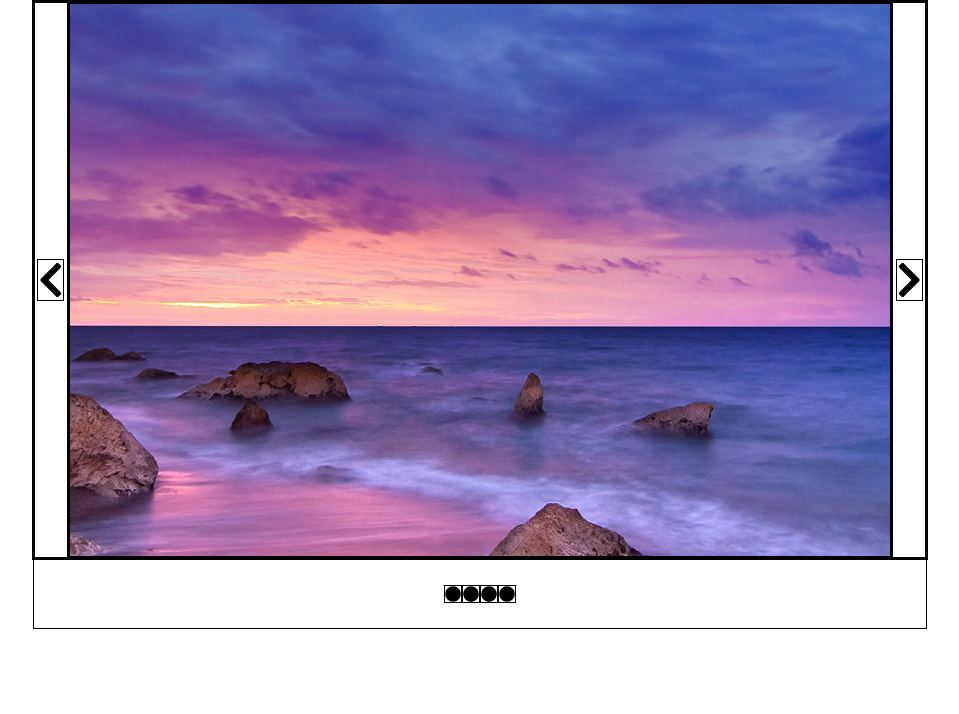
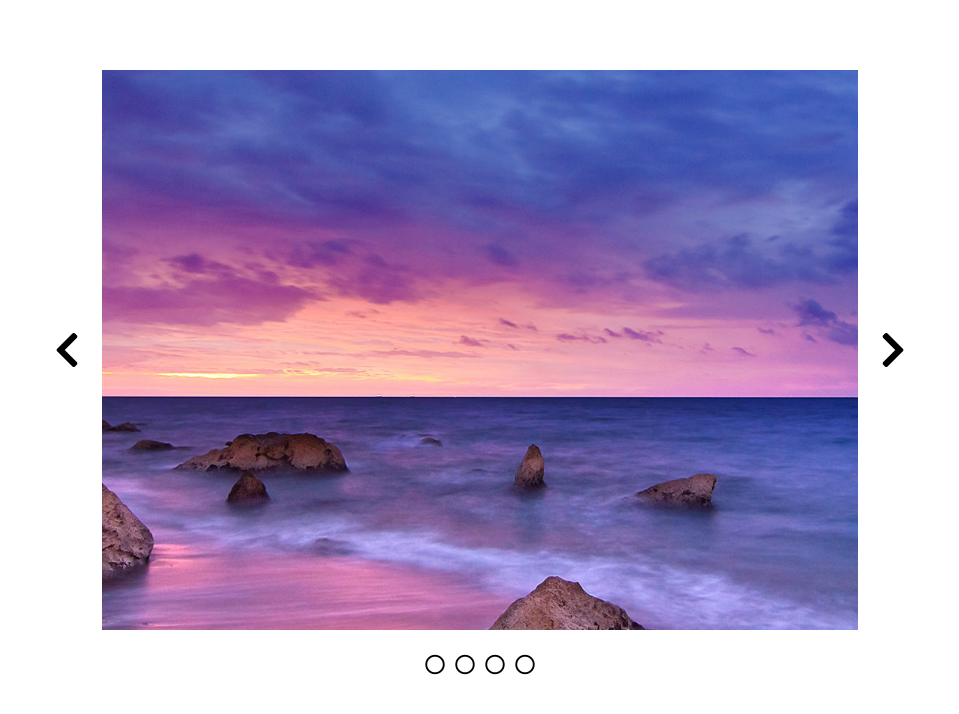
Before and after one commit to robertoattanasio/vue-slider, a plain HTML site: page index.html in a window 1280 px wide. Shown: the whole page, without its empty margins (160-1119 px from the left). Drawn offline with nearby package versions, Linux system fonts and the light colour scheme.

Commit message:
Esercizio base completato

```diff
--- a/index.html
+++ b/index.html
@@ -13,23 +13,22 @@
     <title>VUE Slider</title>
 </head>
 
-<body class="debug">
+<body class="">
 
     <div class="slider">
 
         <div id="root" class="main_wrapper">
-            <div class="arrow_left"><i class="fas fa-chevron-left"></i></div>
+            <div @click="prevImg" class="arrow_left"><i class="fas fa-chevron-left"></i></div>
             <div class="images">
-                <img src="img/img_1.jpg" alt="">
-
+                <img :src="images[counter]" alt="Images">
             </div>
-            <div class="arrow_right"><i class="fas fa-chevron-right"></i></div>
+            <div @click="nextImg" class="arrow_right"><i class="fas fa-chevron-right"></i></div>
         </div>
         <div class="buttons">
-            <i class="fas fa-circle"></i>
-            <i class="fas fa-circle"></i>
-            <i class="fas fa-circle"></i>
-            <i class="fas fa-circle"></i>
+            <i class="far fa-circle"></i>
+            <i class="far fa-circle"></i>
+            <i class="far fa-circle"></i>
+            <i class="far fa-circle"></i>
         </div>
     </div>
 
--- a/main.js
+++ b/main.js
@@ -1,3 +1,22 @@
 var app = new Vue({
     el: '#root',
+    data: {
+        circle: ['far', 'fas'],
+        counter: 0,
+        images: ['img/img_1.jpg', 'img/img_2.jpg', 'img/img_3.jpg', 'img/img_4.jpg'],
+    },
+    methods: {
+        prevImg: function() {
+            this.counter--;
+            if (this.counter < 0) {
+                (this.counter = 3);
+            };
+        },
+        nextImg: function() {
+            this.counter++;
+            if (this.counter > 3) {
+                (this.counter = 0);
+            };
+        }
+    }
 });
--- a/styles.css
+++ b/styles.css
@@ -16,7 +16,8 @@ body {
 .slider {
     width: 70%;
     height: 70%;
-    margin: 0 auto;
+    margin: 70px auto;
+    min-height: 400px;
 }
 
 .main_wrapper {
@@ -31,8 +32,17 @@ body {
     display: flex;
     justify-content: center;
     align-items: center;
-    width: 50px;
+    flex-shrink: 0;
+    width: 70px;
     font-size: 40px;
+    transition: 200ms;
+}
+
+.arrow_left:hover,
+.arrow_right:hover {
+    cursor: pointer;
+    background-color: gray;
+    color: lightgray;
 }
 
 .images {
@@ -53,3 +63,8 @@ body {
     width: 100%;
     height: 70px;
 }
+
+.buttons i {
+    margin: 0 5px;
+    font-size: 20px;
+}
```
